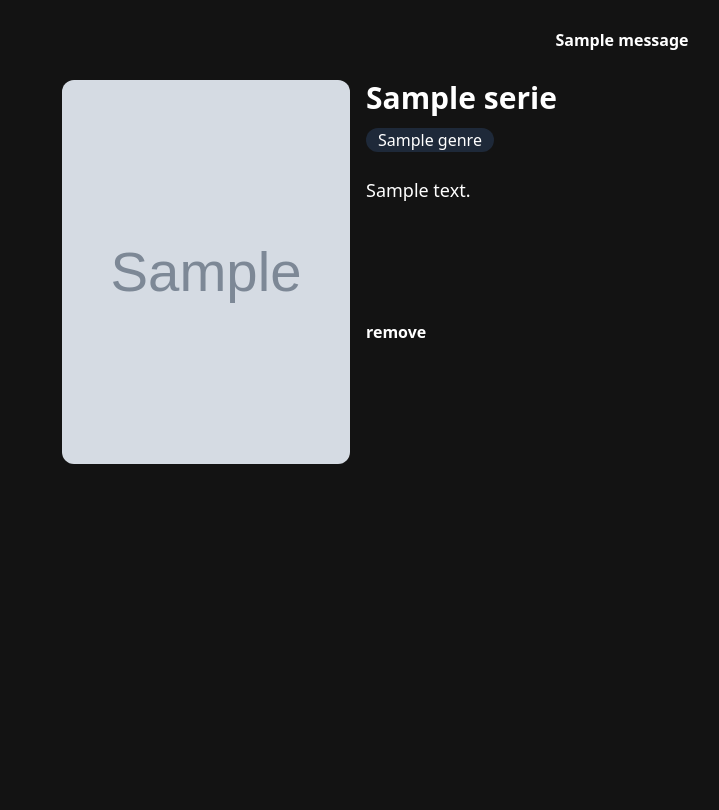
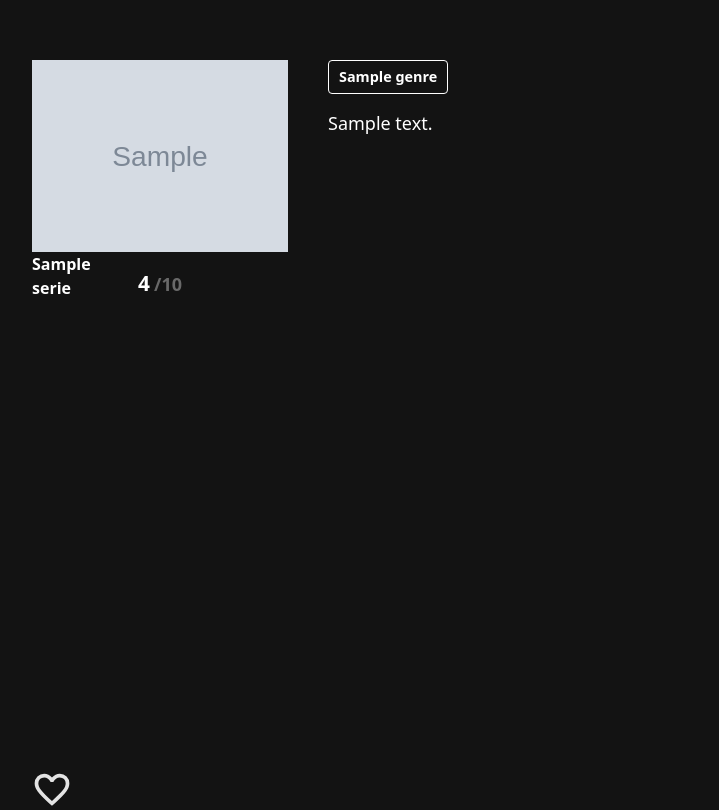
Before and after one commit to Roberth0202/MyMovie, a Django app: template anilist/templates/html/infoserie.html in a window 1280 px wide. Shown: the part 65-875 px from the top of the page, without its empty margins (18-737 px from the left). Before the commit the page ends 529 px from the top, so only its background shows below. Run offline with Django 5.2, Linux system fonts and the light colour scheme; the template is opened without the code that fills it: most values are stand-ins (such as "Sample title", 1, 10 or a date in 2020); grey boxes marked "Sample" are stand-in pictures; one stand-in notice (Sample message) is shown; style sheets or scripts are compiled from the project's sources; parts of the project's set-up code (start-up, migrations or seed data) failed here and were passed over.

Commit message:
Adiciona exibição de avaliação de filmes e séries, remove estilos antigos e implementa novo layout responsivo

```diff
--- a/anilist/movie_functions.py
+++ b/anilist/movie_functions.py
@@ -136,6 +136,7 @@ def info_serie(series_id):
             'id': dados['id'],
             'genre' : generos,
             'description' : dados['overview'],
+            'rating' : (f'{dados['vote_average']:.1f}'),
             'type' : 'tv',
         }
         return serie_detail
--- a/anilist/static/css/filme.css
+++ /dev/null
@@ -1,61 +0,0 @@
-.info-movie{
-    position: relative;
-    height:79vh;
-}
-
-.content-info{
-    height: 100%;
-}
-
-.gen-movie{
-    height: 1.5rem;
-}
-
-.content-avaliacao-movie{
-    position: relative;
-    height: 30px;
-    gap: 0.5rem;
-    top: 29.5rem;
-    left: 10rem;
-}
-
-.avaliacao{
-    color: white;
-    position: relative;
-    font-size:x-large;
-    font-weight: 700;
-}
-
-.avaliacao-max{
-    position: relative;
-    color:dimgrey;
-    font-size: large;
-    font-weight: 700;
-}
-
-.favorite{
-    position: relative;
-    top: 79%;
-    left: 11rem;
-}
-
-.favorito-deslogado{
-    position: relative;
-    top: 29.5rem;
-    height: 40px;
-    left: 11rem;
-    cursor: pointer;
-}
-.direct-login{
-    height: 40px;
-    z-index: 100;
-    cursor: pointer;
-}
-
-.movie{
-    background-color: burlywood;
-}
-
-#favorito-btn{
-    cursor: pointer;
-}
--- /dev/null
+++ b/anilist/static/css/infromação_filme_serie.css
@@ -0,0 +1,93 @@
+.info-movie{
+    position: relative;
+}
+
+/*------------------------------- Tem todas as divs ----------------------------------*/
+.container{
+    width: 100%;;
+}
+
+/*---------------------------- CONTAINER POSTER(poster, name, avaliação, salvar) ------------------------------- */
+.poster{
+    width: 16rem;
+    height: auto;
+    margin-top: 60px;
+    margin-left: 50px;
+    text-align: center;
+    justify-content: center;
+}
+
+/*------------ POSTER DO FILME ----------*/
+.poster img {
+    width: 100%;
+}
+
+/*------------------- Avaliação ------------------*/
+.container-avaliacao{
+    position: relative;
+    height: 30px;
+    gap: 0.2rem;
+
+}
+
+.avaliacao{
+    color: white;
+    font-size:1.3rem;
+    font-weight: 700;
+}
+
+.avaliacao-max{
+
+    color:dimgrey;
+    font-size: large;
+    font-weight: 700;
+}
+
+/*-------------------- Botão adicionar/remover da lista -------------------*/
+.favorite{
+    position: relative;
+}
+
+.favorito-deslogado{
+    position: relative;
+    top: 29.5rem;
+    height: 40px;
+    cursor: pointer;
+}
+
+/*-------------------- Falso botão de adicionar, que redirecionar pra tela de login -------------------*/
+.direct-login{
+    height: 40px;
+    z-index: 100;
+    cursor: pointer;
+}
+
+#favorito-btn{
+    cursor: pointer;
+}
+
+/*------------------------------------------ CONTAINER INFORMAÇÕES DO FILME --------------------------------------*/
+.info-container{
+    width: 70%;
+    height: auto;
+    margin-top: 60px;
+    margin-left: 40px;
+    flex-direction: column;
+
+}
+/*-------------------- Generos do filme -------------------*/
+.tag{
+    display: inline-block;
+    border: 0.2px solid #fff;
+    padding: 5px 10px;
+    border-radius: 4px;
+    font-size: 0.9rem;
+    font-weight: 700;
+}
+
+/*-------------------- Descrição do filme -------------------*/
+.description{
+    margin-top: 15px;
+    line-height: 1.6;
+    font-size: 1rem;
+}
--- a/anilist/templates/base/base.html
+++ b/anilist/templates/base/base.html
@@ -11,8 +11,7 @@
     <!-- Estilos internos -->
     <link href="{% static 'dist/styles.css' %}" rel="stylesheet">
     <link rel="stylesheet" href="{% static 'css/style.css' %}">
-    <link rel="stylesheet" href="{% static 'css/serie.css' %}">
-    <link rel="stylesheet" href="{% static 'css/filme.css' %}">
+    <link rel="stylesheet" href="{% static 'css/infromação_filme_serie.css' %}">
 
 </head>
 
@@ -85,8 +84,6 @@
                     </ul>
             </div>
 
-
-
             <!-- Pesquisa e login à direita -->
             <div class="flex items-center gap-6">
                 <form action="{% url 'anilist:pesquisa'%}" method="GET" class="search-box flex">
@@ -114,6 +111,7 @@
             </div>
         </nav>
     </header>
+
 {% block content %}
 {% endblock %}
 
--- a/anilist/templates/html/infoserie.html
+++ b/anilist/templates/html/infoserie.html
@@ -4,54 +4,28 @@
 {% block content %}
 
 {% if serie %}
-<main class="relative justify-items-center items-center ">
-    <div class="absolute flex w-screen h-screen ">
+<!--da informação das series poster, nome, avaliação, genero, descrição do serie-->
+<main class="info-movie w-screen">
+    <div class="container flex ">
 
-        <!---POSTER-->
-        <div class="absolute left-20 top-20">
-            <img src="{{serie.poster}}" class="flex w-72 h-96 rounded-xl" alt="">
+        <!----------- POSTER DA SERIE(poster, name, avaliação, salvar) ------------>
+        <div class="poster ">
+            <img src="{{serie.poster}}" class="" alt="">
+
+            <!-------------- NOME DA SERIE ------------->
+            <h2 class=" text-white size-4 font-bold">{{serie.name}}</h2>
+
+            <!----------------- AVALIAÇÃO --------------------->
+            <div class="container-avaliacao">
+                <span class="avaliacao">{{  serie.rating  }}</span>
+                <span class="avaliacao-max">/10</span>
             </div>
-
-        <!---NOME DO FILME-->
-        <div class="absolute flex w-auto left-96 top-20">
-            <h1 class="text-3xl text-white font-bold">{{serie.name}}</h1>
-        </div>
-
-        <!--GENERO DO FILME-->
-        <div class="absolute flex gap-3 top-32 left-96">
-            {% for genre in serie.genre %}
-            <div class="flex bg-gray-800 rounded-xl px-3">
-                <p class="text-white ">{{ genre }}</p>
-            </div>
-            {% endfor %}
-        </div >
-
-        <!--DESCRIÇÃO DO FILME-->
-        <div class="absolute flex w-2/3 top-44 left-96">
-            <p class="text-white text-lg ">{{serie.description}}</p>
-        <div>
-
-        </div>
-    </div>
-
-    <!-- Sistema de mensagens -->
-    {% if messages %}
-        <div class="absolute flex flex-col items-center w-full top-5">
-            {% for message in messages %}
-                <div class="z-10 text-white font-bold p-2 rounded-lg mb-2 {{ message.tags }} " id="notification">
-                    {{ message }}
-                </div>
-            {% endfor %}
-        </div>
-    {% endif %}
-
-
 
             <!------------- Ser tiver logado adiciona ou remove ---------------->
             {% if user.is_authenticated %}
 
             <!--------Adicionar e remover da lista------->
-    <form class="relative z-auto left-96 top-16 flex justify-between space-x-4" id="favorito-form" method="POST">
+            <form class="favorite" id="favorito-form" method="POST">
                 {% csrf_token %}
 
                     <input type="hidden" name="media_id" value="{{serie.id}}">
@@ -72,11 +46,32 @@
 
             <!--------------Se não. vai pra pagina de login----------------->
             {% else %}
-    <div class="absolute z-auto left-96 top-80 flex justify-between gap-4"></button></a>
-        <a href="{% url 'anilist:login' %}"><button class="z-10 text-white font-bold" type="submit" name="" value="remove">remove</button></a>
+            <div class="favorito-deslogado flex">
+                    <a href="{% url 'anilist:login' %}" class="direct-login ">
+                            <img id="coracao-img" src="{% static 'img/coração_vazio.svg' %}" alt="">
+                    </a>
+                </button>
             </div>
             {% endif %}
+        </div>
 
+        <!----------- INFO DO SERIE(genenro, descrição, trailer(talvez)) ------------>
+        <div class="info-container">
+
+            <!---------------- GENERO DA SERIE ---------------->
+            <div class="tags ">
+                {% for genre in serie.genre %}
+                    <span class="tag text-white ">{{ genre }}</span>
+                {% endfor %}
+            </div >
+
+            <!--------------- DESCRIÇÃO DA SERIE---------------->
+            <div class="description">
+                <h2 class="text-white text-lg ">{{ serie.description }}</h2>
+            </div>
+
+        </div>
+    </div>
 </main>
 
 {% endif %}
```
Also changed, not shown: anilist/templates/html/infomovie.html (+25 -28 lines), anilist/static/css/serie.css (deleted). Lines whose indentation alone changed are shown as unchanged.
